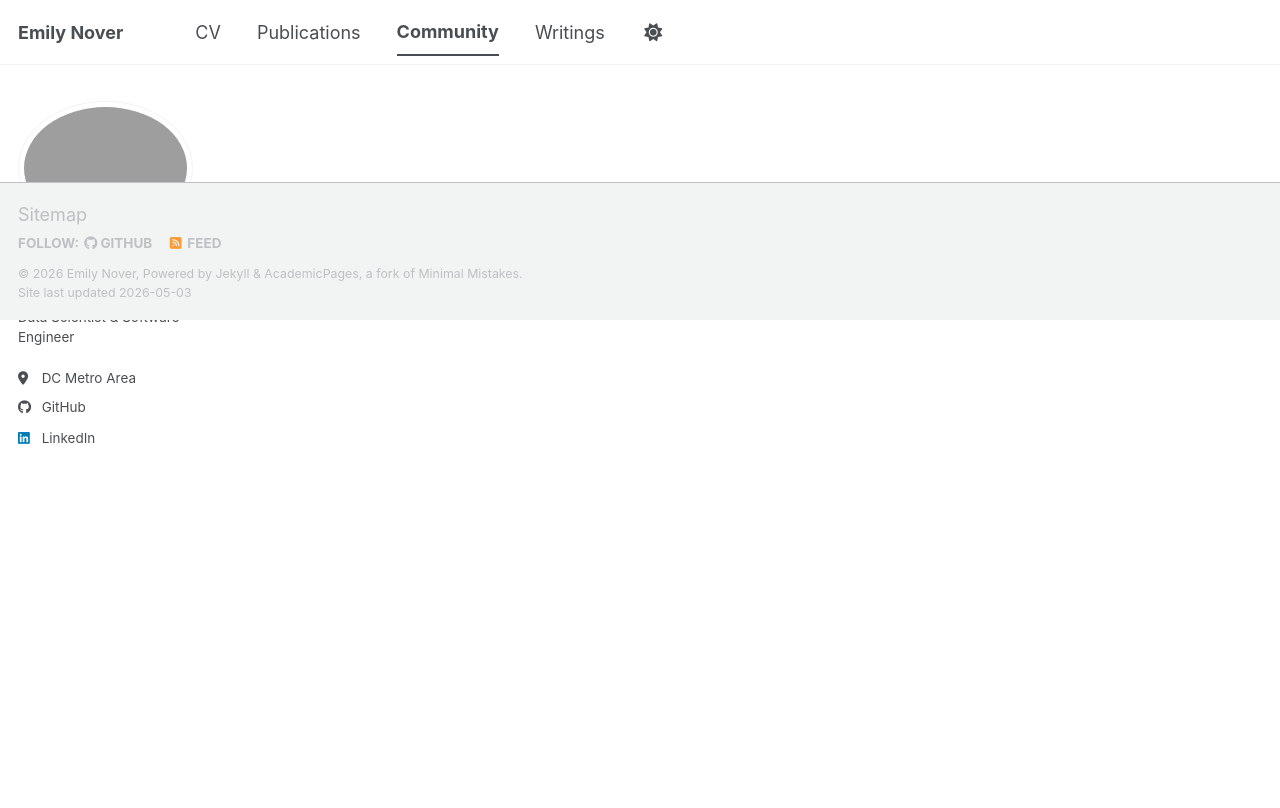
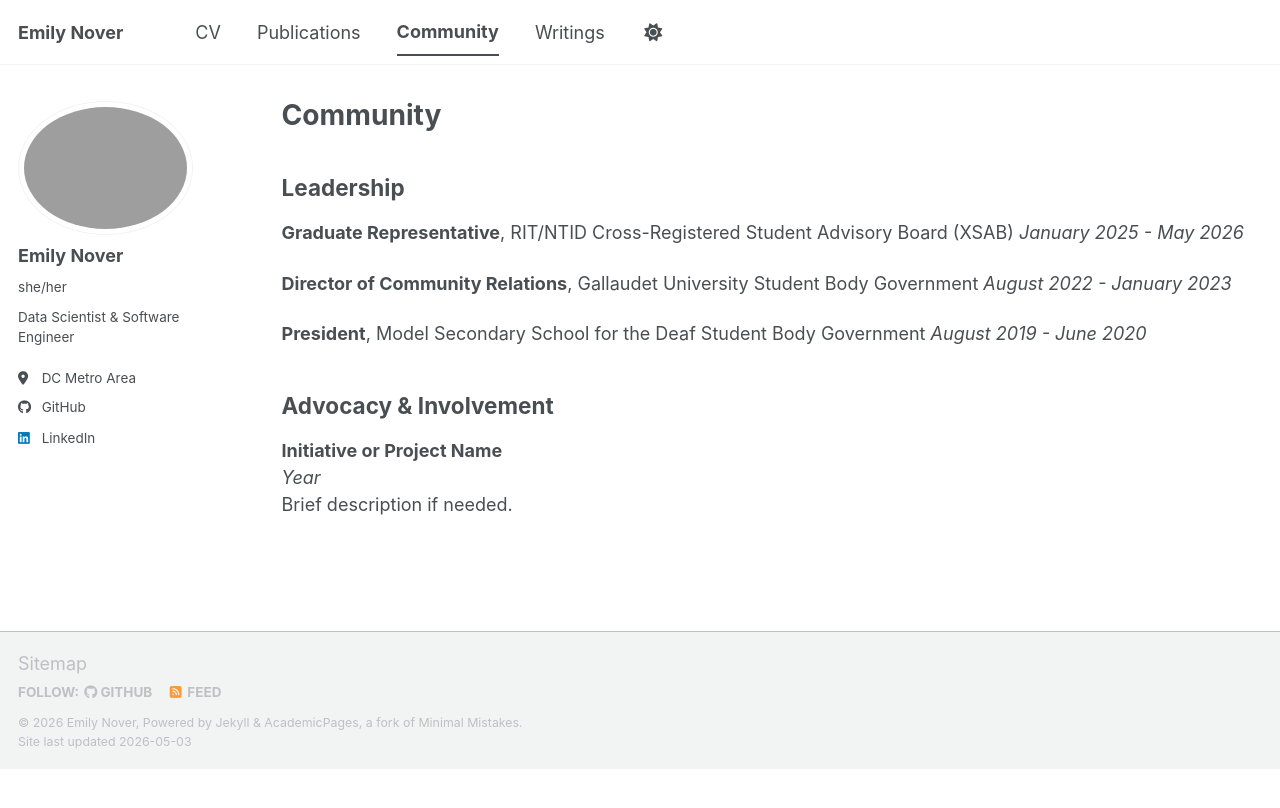
Before and after one commit to drblitx/drblitx.github.io, a Jekyll site: the page built from _pages/community.md, in a window 1280 px wide. Shown: the top 808 px of the page. Built offline with Jekyll 4.4.1, drawn with Linux system fonts in a browser that asks for light colours; our own code applies the rules of GitHub Pages for plain Markdown files; a script bundle is joined from its source files by our own code; library files that are not in the unit come from our copies.

Commit message:
added community page

```diff
--- a/_pages/community.md
+++ b/_pages/community.md
@@ -0,0 +1,29 @@
+---
+layout: archive
+title: "Community"
+permalink: /community/
+author_profile: true
+---
+
+## Leadership
+
+**Graduate Representative**, RIT/NTID Cross-Registered Student Advisory Board (XSAB)
+*January 2025 - May 2026*
+
+**Director of Community Relations**, Gallaudet University Student Body Government
+*August 2022 - January 2023*
+
+**President**, Model Secondary School for the Deaf Student Body Government
+*August 2019 - June 2020*
+
+
+## Advocacy & Involvement
+
+**Initiative or Project Name**
+*Year*
+Brief description if needed.
+
+
+[//]: # (## Recognition & Awards)
+[//]: # ()
+[//]: # (**Award Name** — Granting Organization, Year)
```
Also changed, not shown: _pages/cv.md (+0 -34 lines).
